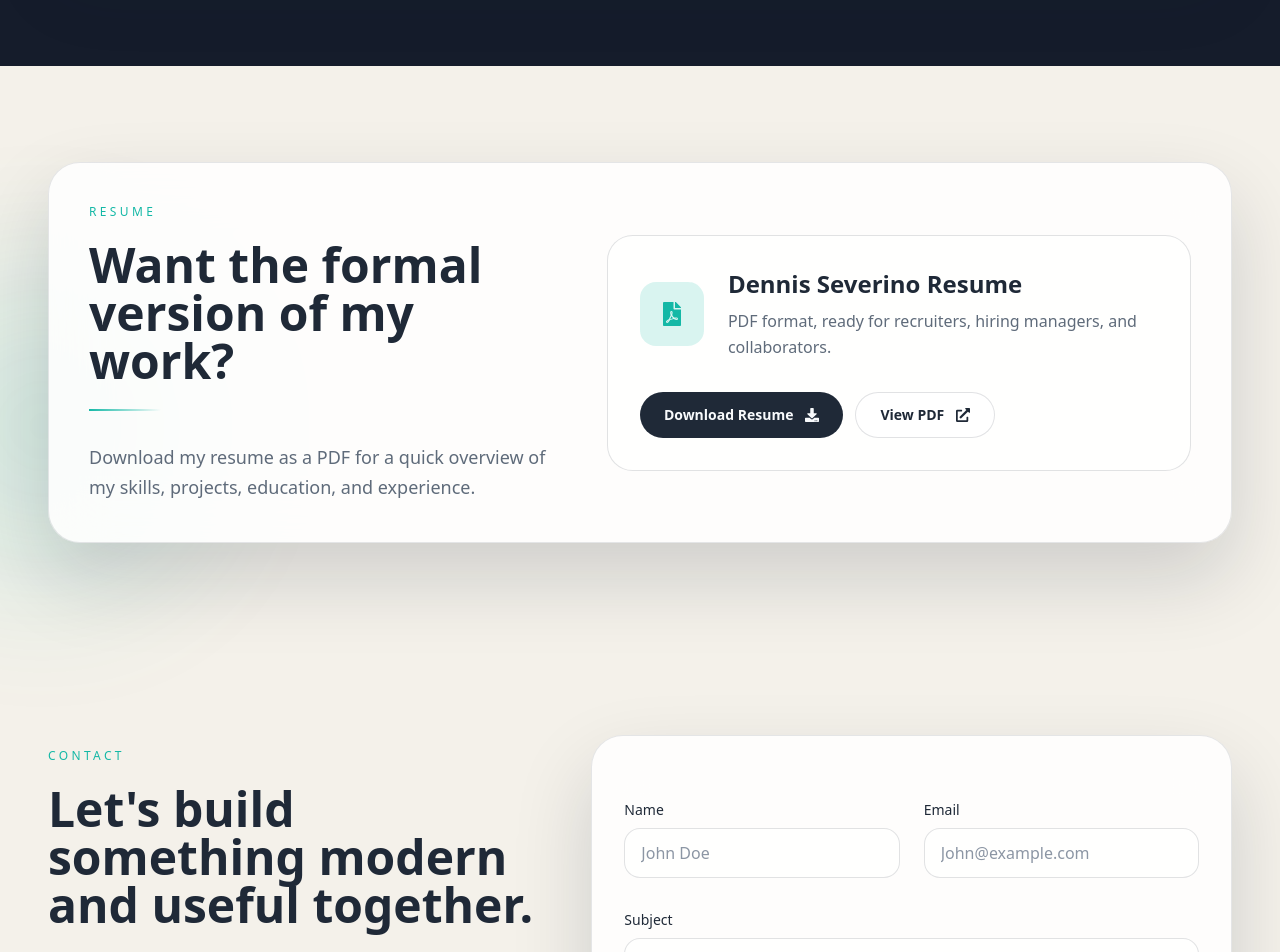
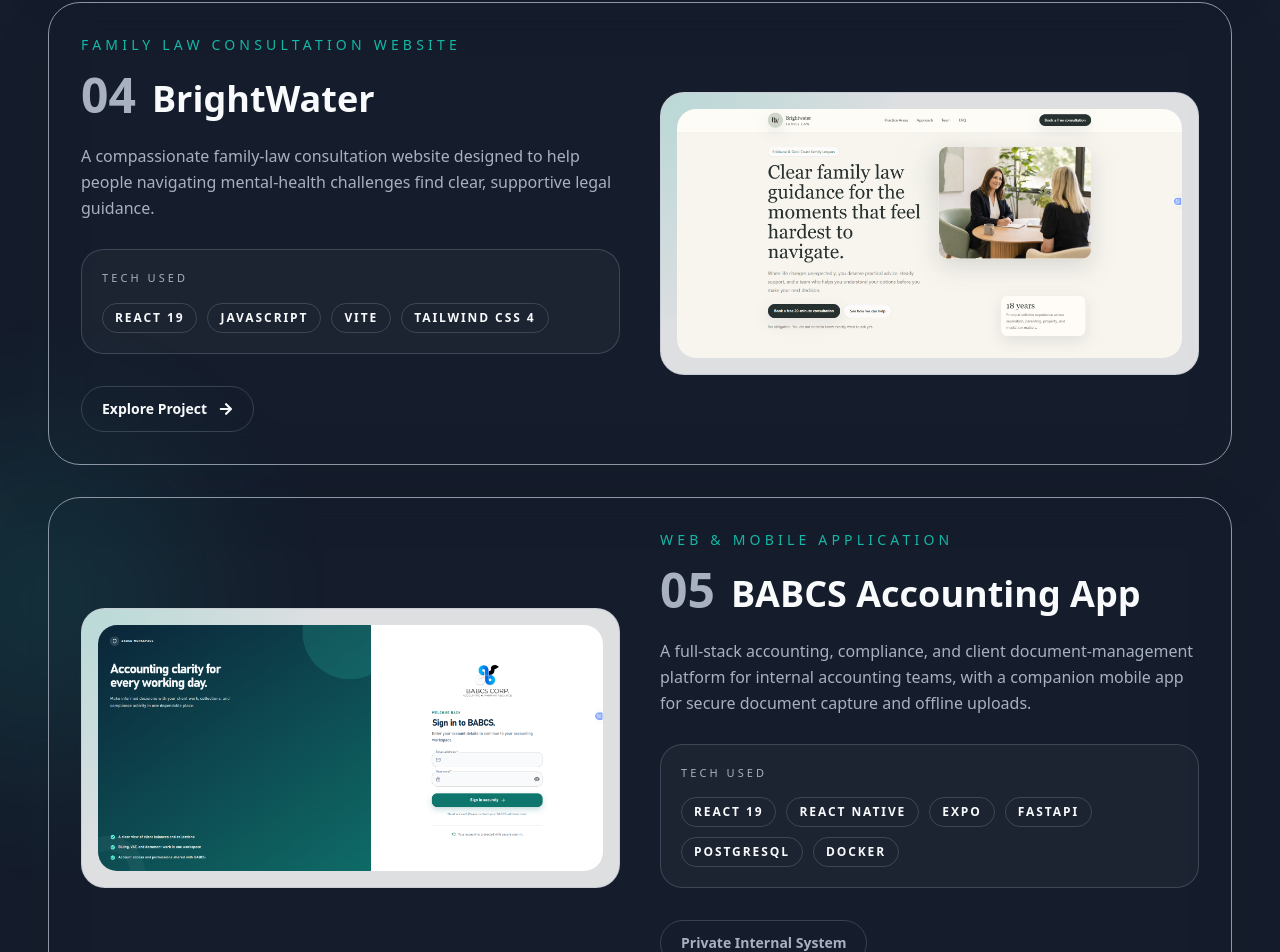
Before and after one commit to dennisseverino/My_Portfolio, a React (Vite) app: page / in a window 1280 px wide. Shown: the part 5785-6737 px from the top of the page. Built offline with nearby package versions, Linux system fonts and the light colour scheme.

Commit message:
Add BrightWater and BABCS projects

```diff
--- a/src/components/Projects.tsx
+++ b/src/components/Projects.tsx
@@ -8,6 +8,7 @@
   description: string;
   image: string;
   link: string;
+  accessLabel?: string;
   techStack: string[];
 };
 
@@ -49,6 +50,34 @@
     image: "/3.svg",
     link: "#",
     techStack: ["HTML", "CSS", "PHP", "React.js", "MySQL", "Vite", "Vercel"],
+  },
+  {
+    id: "04",
+    type: "Family Law Consultation Website",
+    title: "BrightWater",
+    description:
+      "A compassionate family-law consultation website designed to help people navigating mental-health challenges find clear, supportive legal guidance.",
+    image: "/4.png",
+    link: "https://brightwater-one.vercel.app/",
+    techStack: ["React 19", "JavaScript", "Vite", "Tailwind CSS 4"],
+  },
+  {
+    id: "05",
+    type: "Web & Mobile Application",
+    title: "BABCS Accounting App",
+    description:
+      "A full-stack accounting, compliance, and client document-management platform for internal accounting teams, with a companion mobile app for secure document capture and offline uploads.",
+    image: "/5.png",
+    link: "#",
+    accessLabel: "Private Internal System",
+    techStack: [
+      "React 19",
+      "React Native",
+      "Expo",
+      "FastAPI",
+      "PostgreSQL",
+      "Docker",
+    ],
   },
 ];
 
@@ -143,8 +172,9 @@
                       </div>
                     </div>
 
-                    {project.link !== "#" && (
+                    {(project.link !== "#" || project.accessLabel) && (
                       <div className="mt-8">
+                        {project.link !== "#" ? (
                           <a
                             href={project.link}
                             target={project.link.startsWith("http") ? "_blank" : "_self"}
@@ -154,6 +184,11 @@
                             Explore Project
                             <FaArrowRight />
                           </a>
+                        ) : (
+                          <span className="inline-flex items-center rounded-full border border-[var(--contrast-border)] px-5 py-3 text-sm font-semibold text-[var(--contrast-muted)]">
+                            {project.accessLabel}
+                          </span>
+                        )}
                       </div>
                     )}
                   </div>
```
Also changed, not shown: public/4.png (added), public/5.png (added). Lines whose indentation alone changed are shown as unchanged.
